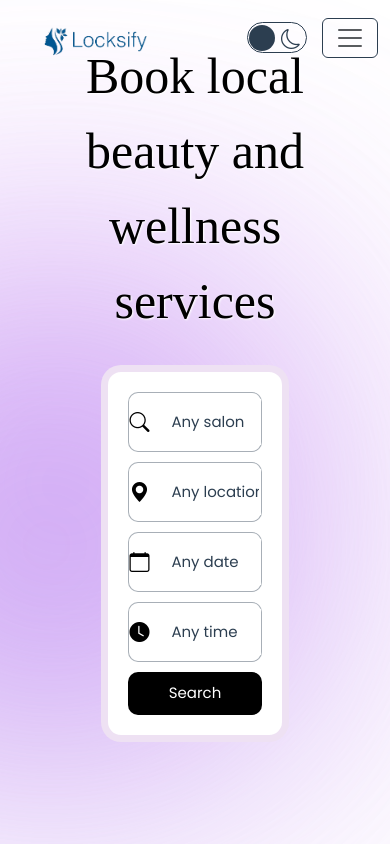
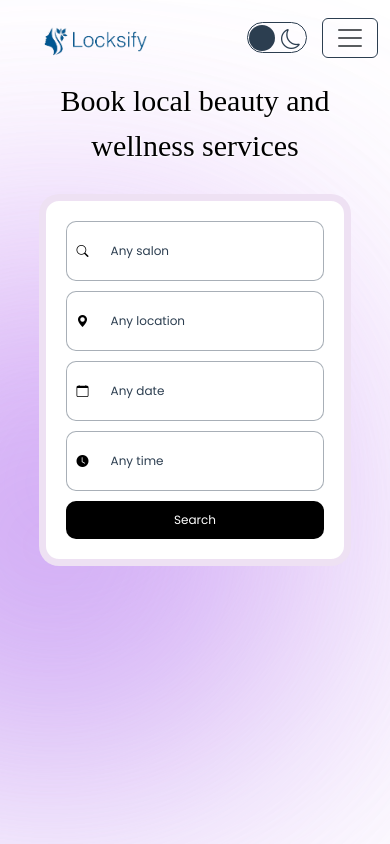
Before and after one commit to Adrijana1308/wa-frontend, a Vue app in the folder locksify/: page / in a window 390 px wide. Built offline with nearby package versions, Linux system fonts and the light colour scheme; a web font is replaced by a local one.

Commit message:
Update HomeView.vue

```diff
--- a/locksify/src/views/HomeView.vue
+++ b/locksify/src/views/HomeView.vue
@@ -166,6 +166,10 @@ body {
   color: #2c3e50;
 }
 
+.search-box:focus {
+  outline: none;
+}
+
 .search-button {
   background-color: #000;
   color: #fff;
@@ -289,4 +293,33 @@ body {
       font-size: 15px;
     }
 }
+
+@media (max-width: 426px) {
+
+    .home{
+      margin-top: 10%;
+    }
+
+    .home p{
+      font-size: 30px;
+    }
+
+    .search-container{
+        width: 100%;
+        height: auto;
+        border-radius: 20px;
+    }
+
+    .bi{
+        font-size: 12px;
+    }
+
+    .search-box{
+      font-size: 12px;
+    }
+
+    .search-button{
+      font-size: 12px;
+    }
+}
 </style>
```
